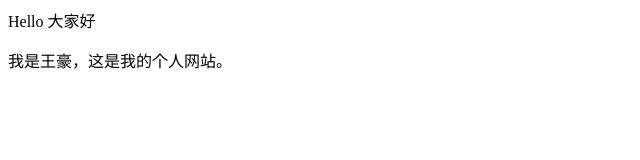
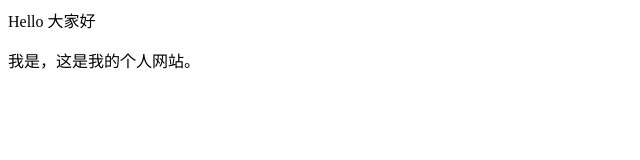
Before and after one commit to wanghao9610/wanghao9610.github.io, a plain HTML site: page index.html in a window 1280 px wide. Shown: the whole page, without its empty margins (0-640 px from the left). Drawn offline with Linux system fonts and the light colour scheme.

Commit message:
Update index.html

```diff
--- a/index.html
+++ b/index.html
@@ -1,2 +1,2 @@
 <p>Hello 大家好</p>
-<p>我是王豪，这是我的个人网站。 </p>
+<p>我是，这是我的个人网站。 </p>
```
